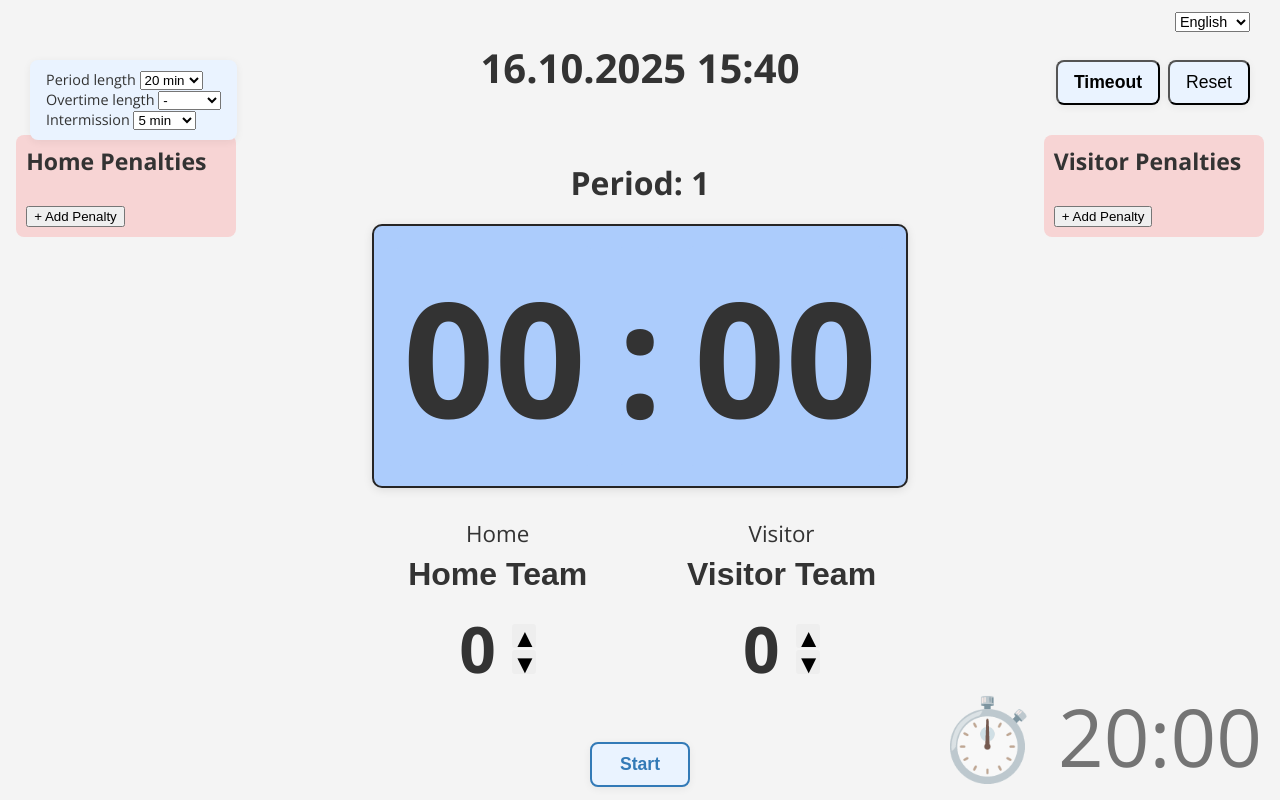
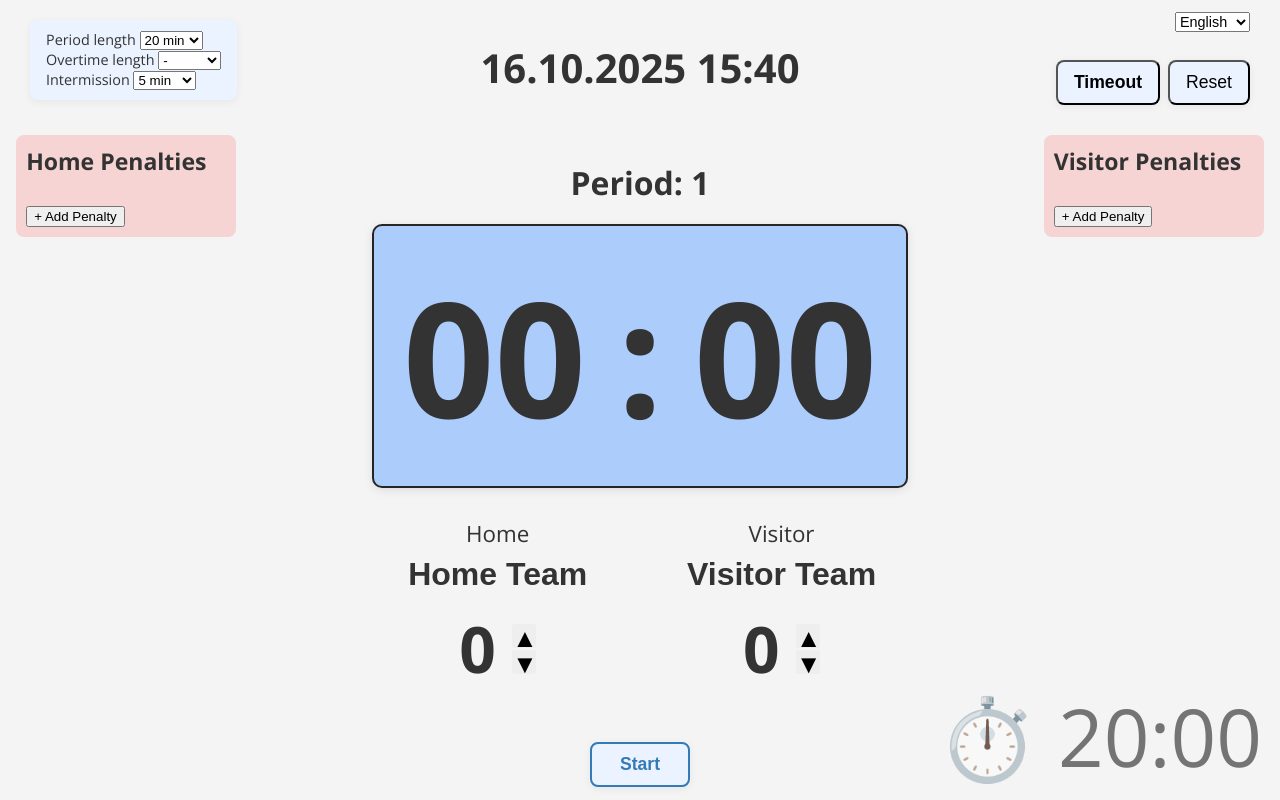
Before and after one commit to fc7/hockey-timekeeper-app, a plain HTML site: page src/index.html in a window 1280 px wide. Drawn offline with nearby package versions, Linux system fonts and the light colour scheme.

Commit message:
fix position of settings

```diff
--- a/src/styles/main.css
+++ b/src/styles/main.css
@@ -192,7 +192,7 @@ span#home, span#visitor {
 .settings-panel {
     position: absolute;
     left: 30px;
-    top: 60px;
+    top: 20px;
     font-size: 0.9em;
     background: #eaf3ff;
     padding: 10px 16px;
```
